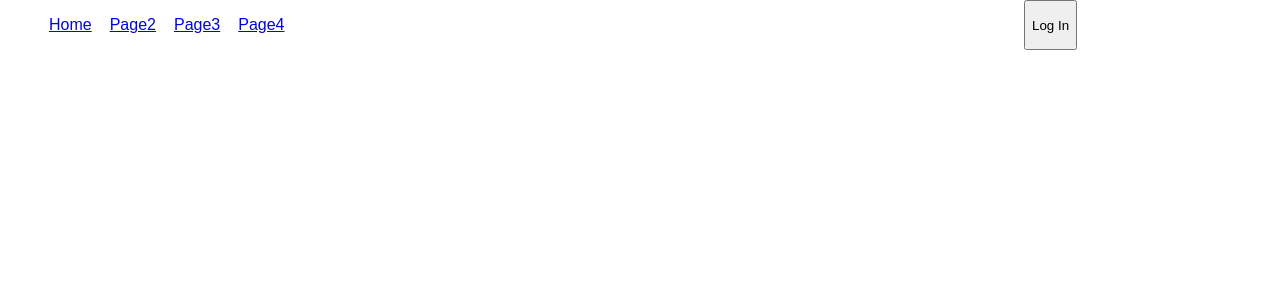
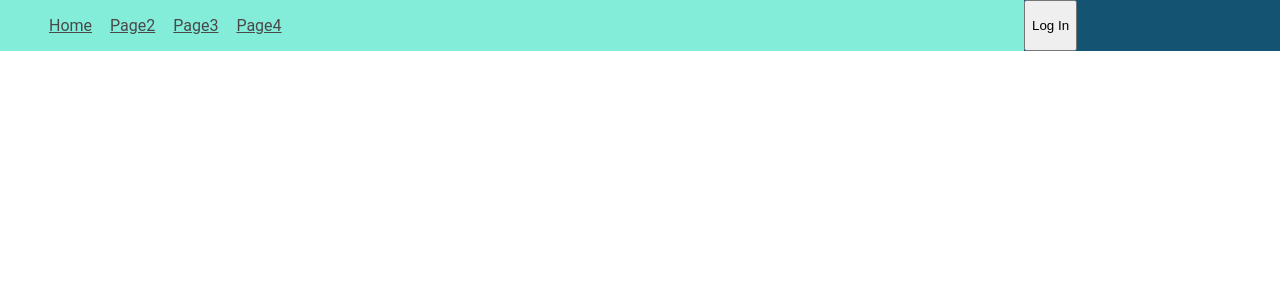
Before and after one commit to VolodymyrPliuta/LoginPage, a React (Create React App) app: page / in a window 1280 px wide. Shown: the top 300 px of the page. Built offline with nearby package versions, Linux system fonts and the light colour scheme.

Commit message:
Add Styling Guidelines from assessment

```diff
--- a/src/index.css
+++ b/src/index.css
@@ -1,13 +1,19 @@
+@import url('https://fonts.googleapis.com/css?family=Josefin+Sans');
+
 body {
+  height: 100vh;
   margin: 0;
   padding: 0;
-  font-family: sans-serif;
+  font-family: roboto;
+  background-color: #FFFFFF;
+  font-color: #494949;
 }
 
 .nav-menu {
   display: flex;
   flex-direction: row;
   justify-content: space-evenly;
+  background-color: #83EDD9;
 }
 
 .nav {
@@ -27,5 +33,10 @@ li {
 .login {
   display:flex;
   flex:1;
+  color: #494949;
+  background-color: #145372;
+}
 
+a {
+  color: #494949;
 }
```
